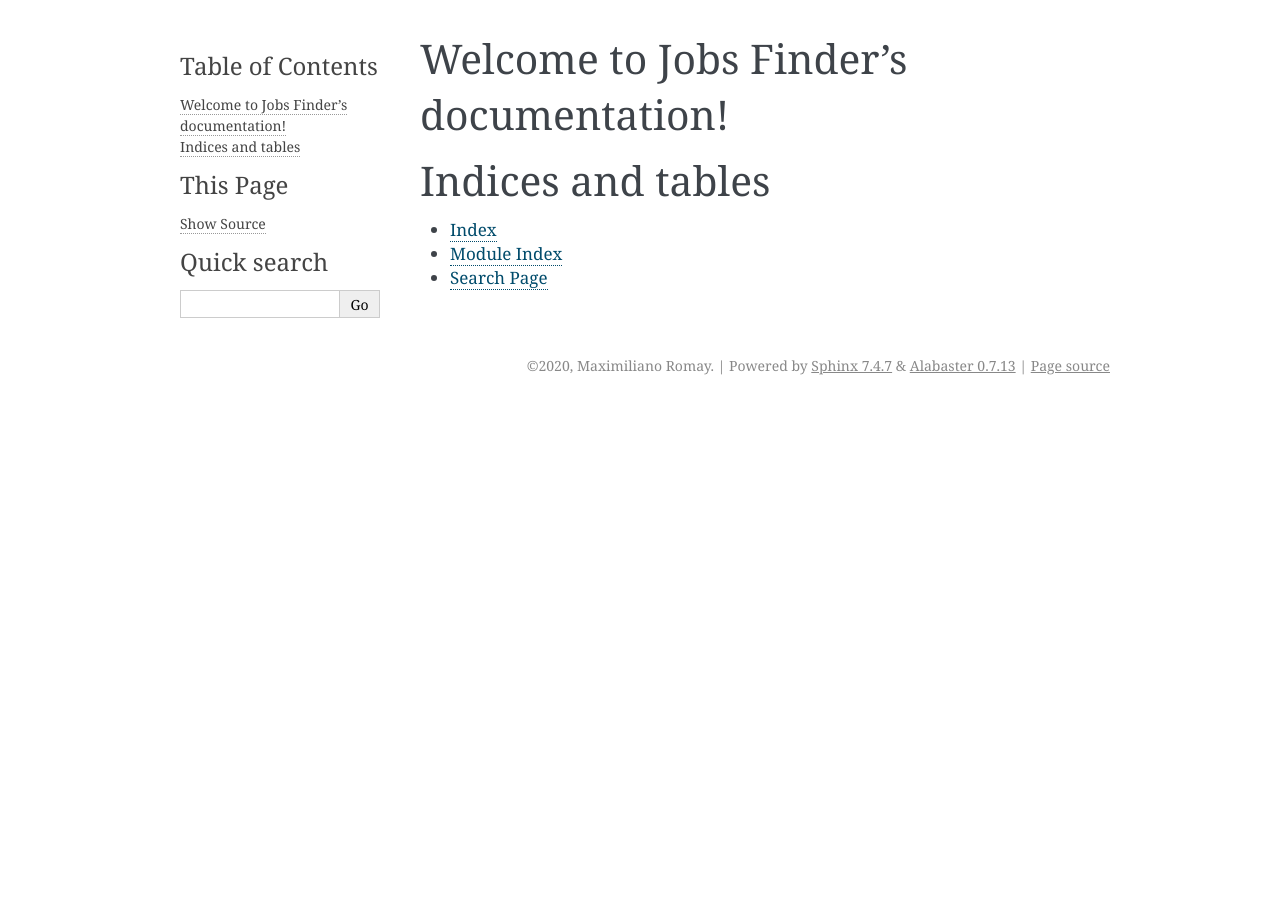
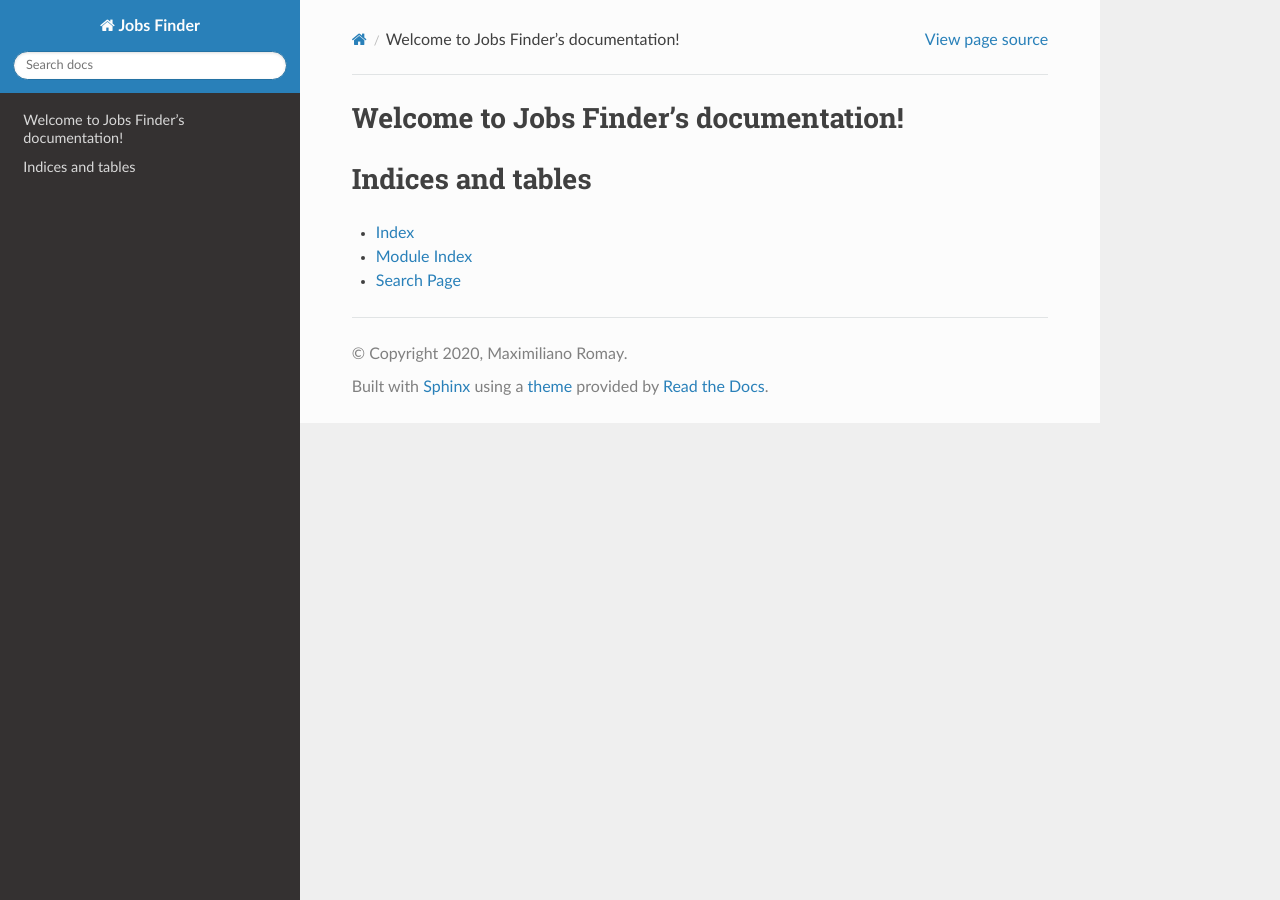
Before and after one commit to maximilianorom77/jobfinder, a Sphinx documentation site: the page built from docs/source/index.rst, in a window 1280 px wide. Built offline with Sphinx 7.4.7 and the Read the Docs theme 2.0.0, drawn with Linux system fonts in a browser that asks for light colours.

Commit message:
* new template for the docs

```diff
--- a/docs/source/conf.py
+++ b/docs/source/conf.py
@@ -28,6 +28,8 @@ author = 'Maximiliano Romay'
 # extensions coming with Sphinx (named 'sphinx.ext.*') or your custom
 # ones.
 extensions = [
+    'rst2pdf.pdfbuilder',
+    "sphinx_rtd_theme",
 ]
 
 # Add any paths that contain templates here, relative to this directory.
@@ -44,7 +46,7 @@ exclude_patterns = []
 # The theme to use for HTML and HTML Help pages.  See the documentation for
 # a list of builtin themes.
 #
-html_theme = 'alabaster'
+html_theme = 'sphinx_rtd_theme'
 
 # Add any paths that contain custom static files (such as style sheets) here,
 # relative to this directory. They are copied after the builtin static files,
```
